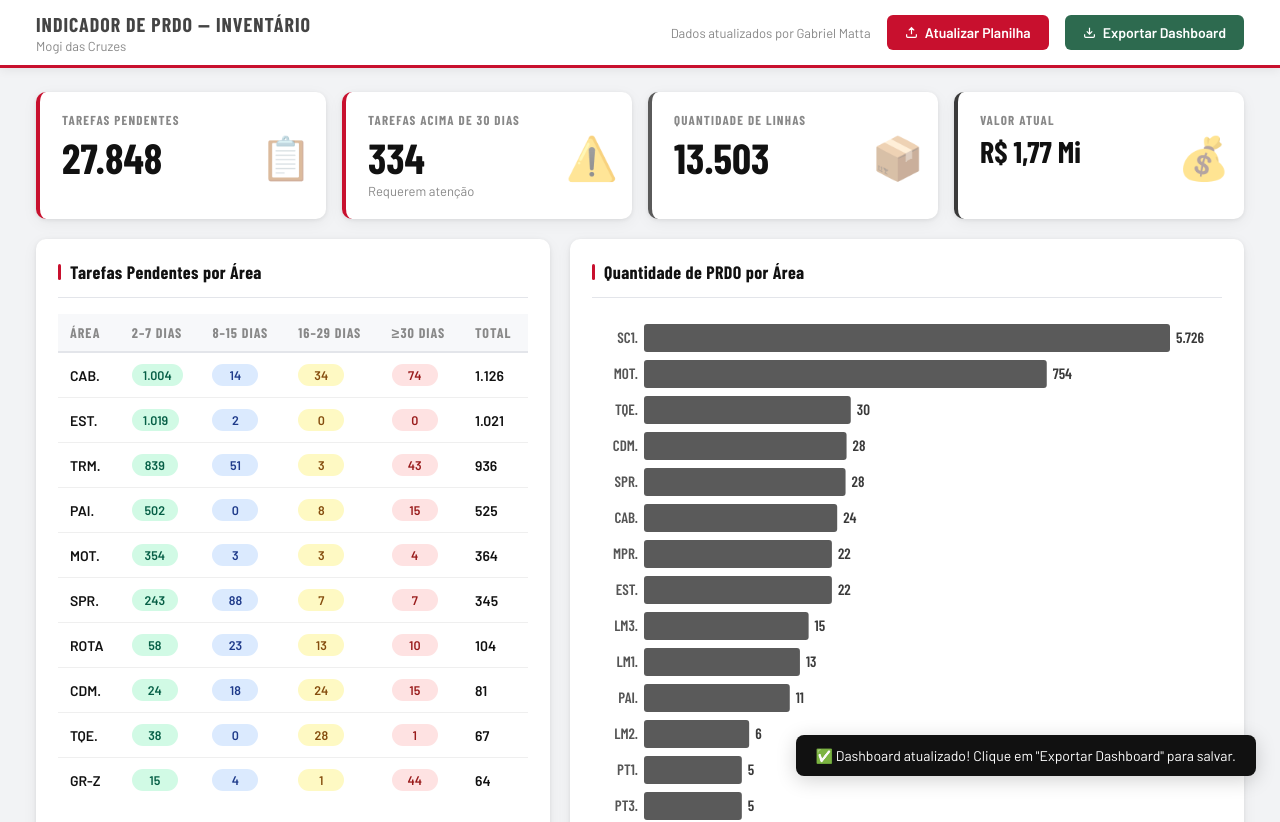
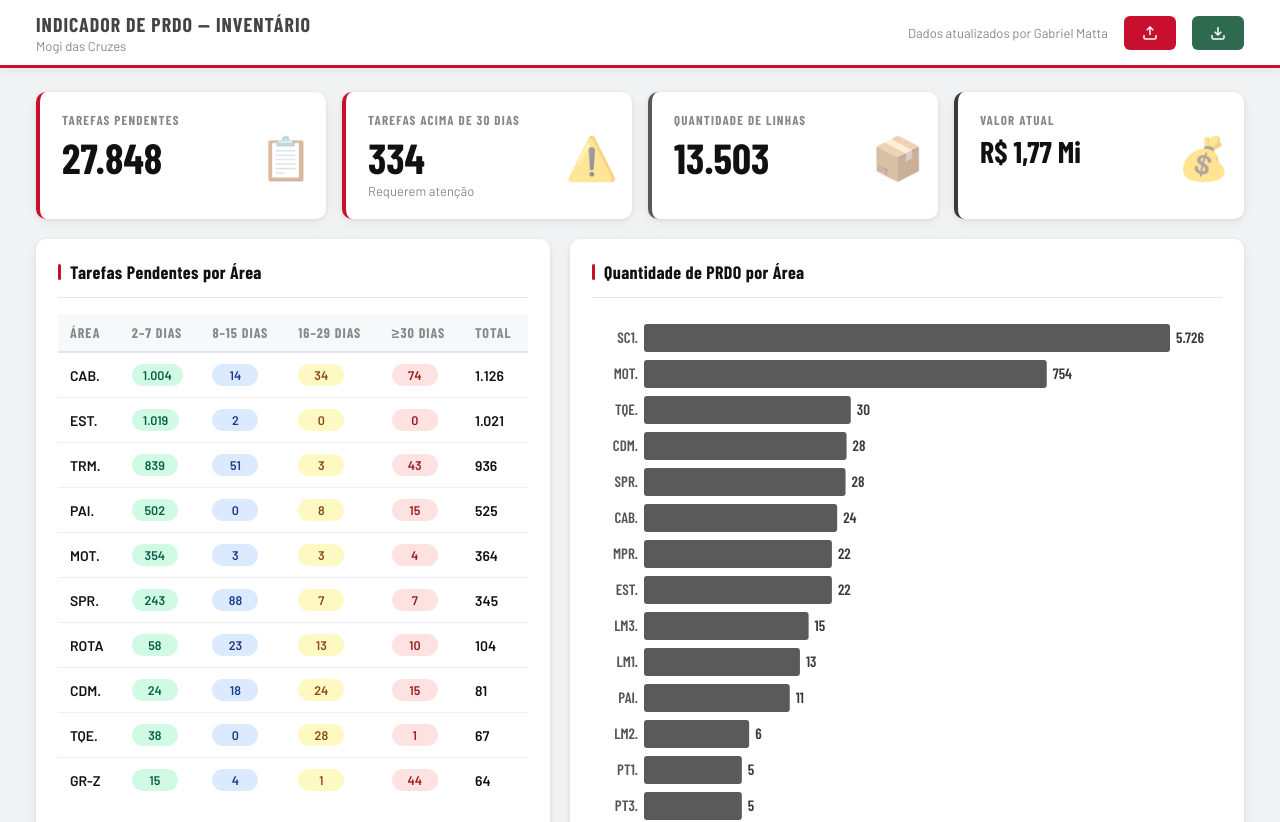
Before and after one commit to ogabrielmatta/Indicador-PRDO, a plain HTML site: page Indicador PRDO.html in a window 1280 px wide. Shown: the top 822 px of the page. Drawn offline with nearby package versions, Linux system fonts and the light colour scheme.

Commit message:
Add files via upload

```diff
--- a/Indicador PRDO.html
+++ b/Indicador PRDO.html
@@ -1,6 +1,6 @@
 <html lang="pt-BR"><head>
 <meta charset="UTF-8">
-<meta name="version" content="202603131116">
+<meta name="version" content="202603131123">
 <meta http-equiv="Cache-Control" content="no-cache, no-store, must-revalidate">
 <meta http-equiv="Pragma" content="no-cache">
 <meta http-equiv="Expires" content="0">
@@ -356,17 +356,15 @@ footer {
   </div>
   <div class="h-right">
     <div class="date-tag">Dados atualizados por Gabriel Matta</div>
-    <button class="btn-upload" onclick="solicitarSenha()">
-      <svg width="13" height="13" fill="none" stroke="currentColor" stroke-width="2.2" viewBox="0 0 24 24">
+    <button class="btn-upload" onclick="solicitarSenha()" title="Atualizar Planilha">
+      <svg width="16" height="16" fill="none" stroke="currentColor" stroke-width="2.2" viewBox="0 0 24 24">
         <path d="M21 15v4a2 2 0 01-2 2H5a2 2 0 01-2-2v-4M17 8l-5-5-5 5M12 3v12"></path>
       </svg>
-      Atualizar Planilha
     </button>
-    <button class="btn-upload" id="btn-export" onclick="exportarDashboard()" style="background: rgb(45, 106, 79); display: flex;">
-      <svg width="13" height="13" fill="none" stroke="currentColor" stroke-width="2.2" viewBox="0 0 24 24">
+    <button class="btn-upload" id="btn-export" onclick="exportarDashboard()" title="Exportar Dashboard" style="background: rgb(45, 106, 79); display: flex;">
+      <svg width="16" height="16" fill="none" stroke="currentColor" stroke-width="2.2" viewBox="0 0 24 24">
         <path d="M21 15v4a2 2 0 01-2 2H5a2 2 0 01-2-2v-4M7 10l5 5 5-5M12 15V3"></path>
       </svg>
-      Exportar Dashboard
     </button>
     <input type="file" id="fileInput" accept=".xlsm,.xlsx" onchange="onUpload(event)">
   </div>
@@ -547,14 +545,14 @@ footer {
     <p style="font-family:'Barlow Condensed',sans-serif; font-size:17px; font-weight:700; color:#111; margin:0 0 6px;">Autenticação</p>
     <p style="font-size:13px; color:#888; margin:0 0 16px;">Digite a senha para atualizar a planilha.</p>
     <input id="auth-input" type="password" placeholder="Senha" onkeydown="if(event.key==='Enter') confirmarSenha()" style="width:100%; padding:9px 12px; border:1px solid #E3E5EA; border-radius:6px; font-size:14px; font-family:'Barlow',sans-serif; outline:none; margin-bottom:8px;">
-    <p id="auth-error" style="display: none; font-size: 12px; color: rgb(200, 16, 46); margin: 0px 0px 12px;">Senha incorreta. Tente novamente.</p>
+    <p id="auth-error" style="display:none; font-size:12px; color:#C8102E; margin:0 0 12px;">Senha incorreta. Tente novamente.</p>
     <div style="display:flex; gap:10px; justify-content:flex-end; margin-top:8px;">
       <button onclick="fecharModal()" style="padding:8px 18px; border:1px solid #E3E5EA; border-radius:6px; background:#fff; font-size:14px; font-family:'Barlow',sans-serif; cursor:pointer;">Cancelar</button>
       <button onclick="confirmarSenha()" style="padding:8px 18px; border:none; border-radius:6px; background:#C8102E; color:#fff; font-size:14px; font-weight:600; font-family:'Barlow',sans-serif; cursor:pointer;">Confirmar</button>
     </div>
   </div>
 </div>
-<div class="toast show" id="toast">✅ Dashboard atualizado! Clique em "Exportar Dashboard" para salvar.</div>
+<div class="toast" id="toast">✅ Dashboard atualizado! Clique em "Exportar Dashboard" para salvar.</div>
 <script>
 /* ── DATA ── */
 let D = {"today":"13/03/2026","kpis":{"tasks":27848,"gt7":334,"valor":1765016.4924773036,"linhas":13503},"aging":{"areas":["CAB.","EST.","TRM.","PAI.","MOT.","SPR.","ROTA","CDM.","TQE.","GR-Z"],"f1":[1004,1019,839,502,354,243,58,24,38,15],"f2":[14,2,51,0,3,88,23,18,0,4],"f3":[34,0,3,8,3,7,13,24,28,1],"f4":[74,0,43,15,4,7,10,15,1,44]},"bv":{"F2":{"name":"PRODMOG","qtd":0,"valor":1357605.2945708015},"F7":{"name":"MOTMOG","qtd":0,"valor":407411.19790650206}},"mov":{"areas":["SC1.","MOT.","TQE.","CDM.","SPR.","CAB.","MPR.","EST.","LM3.","LM1.","PAI.","LM2.","PT1.","PT3.","VIRK","TRM.","CVT."],"qtd":[5726,754,30,28,27.54,24,22,22,15,13,11,5.640000000000001,5,5,4,2,1],"custo":[192.30770000000004,2939.0615,12.369,969.8477000000001,11177.7402,1240.0589,3146.389,334.7741,484.8929,0.6408,130.0852,27.3047,599.2422,2070.1413000000002,5752,207.5955,4639.3248]}};
```
